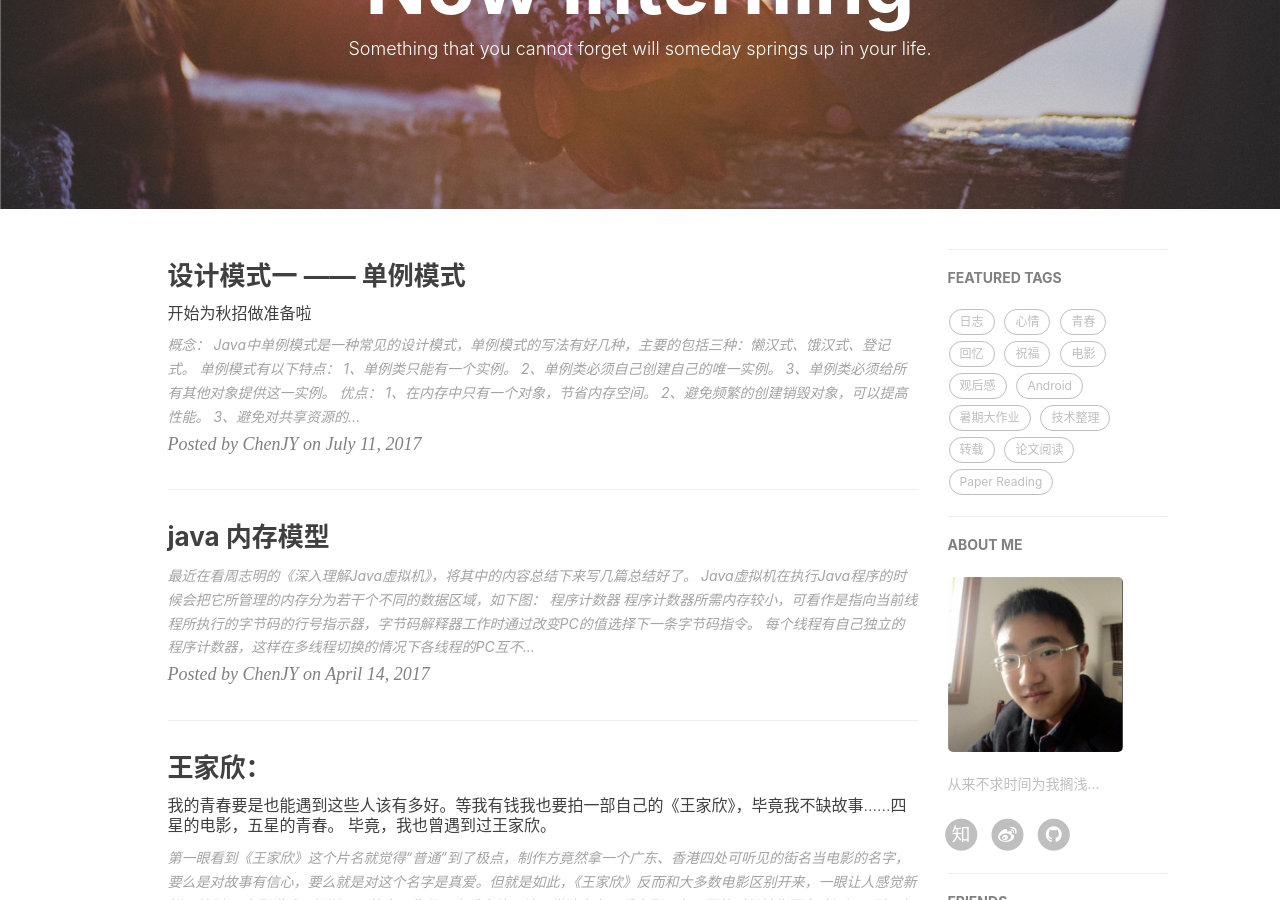
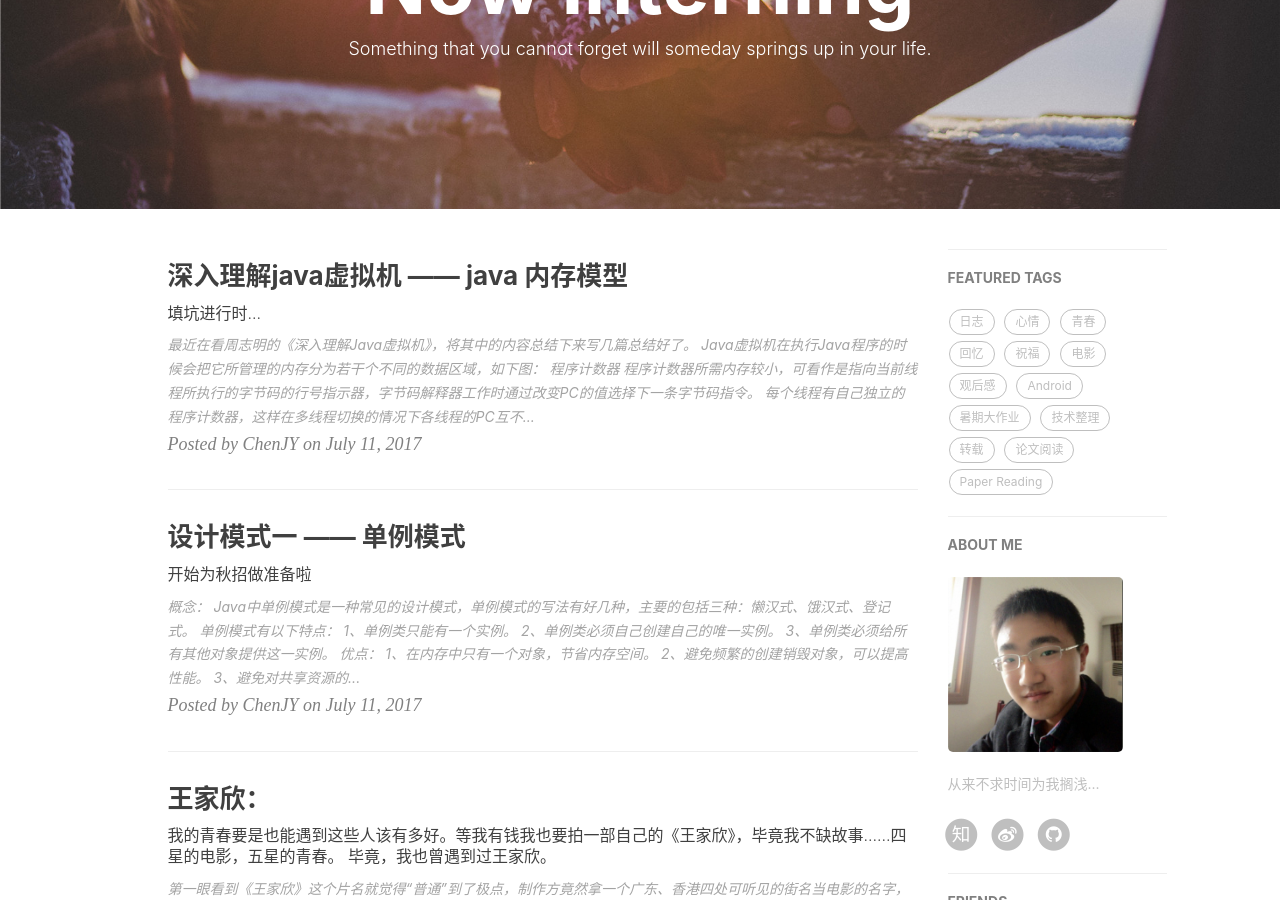
Before and after one commit to jiayangchen/jiayangchen.github.io, a Jekyll site: the page built from index.html, in a window 1280 px wide and 900 px high, scrolled down 209 px. Built offline with Jekyll 4.4.1, drawn with Linux system fonts in a browser that asks for light colours; nearby versions of some CDN libraries; the list of posts is cut into pages by our own code; comment, search, counter and statistics services are not loaded; some of the changed lines change nothing that is shown.

Commit message:
20170704

````diff
--- a/_posts/2017-04-14-java-memory-area.md
+++ b/_posts/2017-04-14-java-memory-area.md
@@ -1,8 +1,8 @@
 ---
 layout: post
-title: "java 内存模型"
-subtitle: ""
-date: 2017-04-14
+title: "深入理解java虚拟机 —— java 内存模型"
+subtitle: "填坑进行时..."
+date: 2017-07-11
 author: "ChenJY"
 header-img: "img/drive.jpg"
 catalog: true
@@ -21,3 +21,37 @@
 如果线程正在执行Java方法，则程序计数器记录的是当前字节码指令的地址，若是Native方法，则为空。
 
 ### Java虚拟机栈
+也是线程私有的，其生命周期与线程相同，每个方法在执行的时候都会创建栈帧存储局部变量表、操作数栈、动态链接、方法出口等信息，每个方法从调用到完成的过程，就对应着一个栈帧在JVM栈中入栈到出栈的过程。
+值得注意的是，局部变量表存储编译期可知的各种基础数据类型、对象引用加上 returnAddress 类型。其中局部变量表的大小在编译期间分配完成，在方法运行期间不会改变局部变量表的大小。
+
+### 本地方法栈
+与JVM栈相似，只不过本地方法栈为Java所使用到的Native方法服务，HotSpot虚拟机直接将本地方法栈和虚拟机栈合二为一。
+
+### Java堆
+java虚拟机管理的内存中最大的一块，被所有线程共享的一块内存区域，唯一目的是存放对象实例，几乎所有实例都在这分配内存。
+Java堆是GC主要负责的区域，可分为新生代、老年代；更仔细一点有Eden、From Survive、To Survive、Old。值得注意的是，从内存分配的角度看，Java堆中可能划分出多个线程私有的分配缓冲区（TLAB）
+
+### 方法区
+线程共享，储存已被虚拟机加载的类信息、常量、静态变量、即时编译后的代码等数据。
+
+#### 运行时常量池
+方法区的一部分，用于存放编译期生成的各种字面量和符号引用
+
+### 对象访问
+对象访问在Java语言中无处不在，即使是最简单的访问，也会涉及到Java栈，java堆，方法区这三个最重要的内存区域之间的关联关系。如下面的代码：
+```java
+       Object obj = new Object();
+```
+假设这段代码出现在方法体中，那么“Object obj”部分的语义将会反映到Java栈的本地变量表中，作为一个reference类型的数据存在。而“new Object();”部分的语义将会反应到Java堆中，形成一块存储Object类型所有实例数据值（Instance Data）的结构化内存，根据具体类型以及虚拟机实现的对象分布的不同，这块内存的长度是不固定的。另外，在JAVA堆中还必须包含能查找到此对象内存数据的地址信息，这些类型数据则存储在方法区中。
+
+由于reference类型在Java虚拟机中之规定了指向对象的引用，并没有规定这个引用要通过哪种方式去定位，以及访问到Java堆中的对象的具体位置，因此虚拟机实现的对象访问方式会有所不同。主流的访问方式有两种：句柄访问方式和直接指针。
+
+* 1. 如果使用句柄访问方式，Java堆中将会划分出一块内存来作为句柄池，reference中存储的就是对象的地址，而句柄中包含了对象实例数据和类型数据各自的具体地址信息。
+
+![image](http://img.blog.csdn.net/20141116180521750?watermark/2/text/aHR0cDovL2Jsb2cuY3Nkbi5uZXQvT3lhbmdZdWp1bg==/font/5a6L5L2T/fontsize/400/fill/I0JBQkFCMA==/dissolve/70/gravity/Center)
+
+* 2. 如果通过直接指针方式访问，Java堆对象的布局中就必须考虑如何放置访问类型数据的相关信息，reference中直接存储的就是对象的地址。
+
+![image](http://img.blog.csdn.net/20141116180738062?watermark/2/text/aHR0cDovL2Jsb2cuY3Nkbi5uZXQvT3lhbmdZdWp1bg==/font/5a6L5L2T/fontsize/400/fill/I0JBQkFCMA==/dissolve/70/gravity/Center)
+
+两种方式各有优势，局并访问方式最大的好处是reference中存放的是稳定的句柄地址，在对象被移动时，只会改变句柄中的实例数据指针，而reference本身不需要被修改。而指针访问的最大优势是速度快，它节省了一次指针定位的开销，由于对象访问在Java中非常频繁，一次这类开销积少成多后也是一项非常可观的成本。具体的访问方式都是有虚拟机指定的，虚拟机Sun HotSpot使用的是直接指针方式，不过从整个软件开发的范围来看，各种语言和框架使用句柄访问方式的情况十分常见。
````
